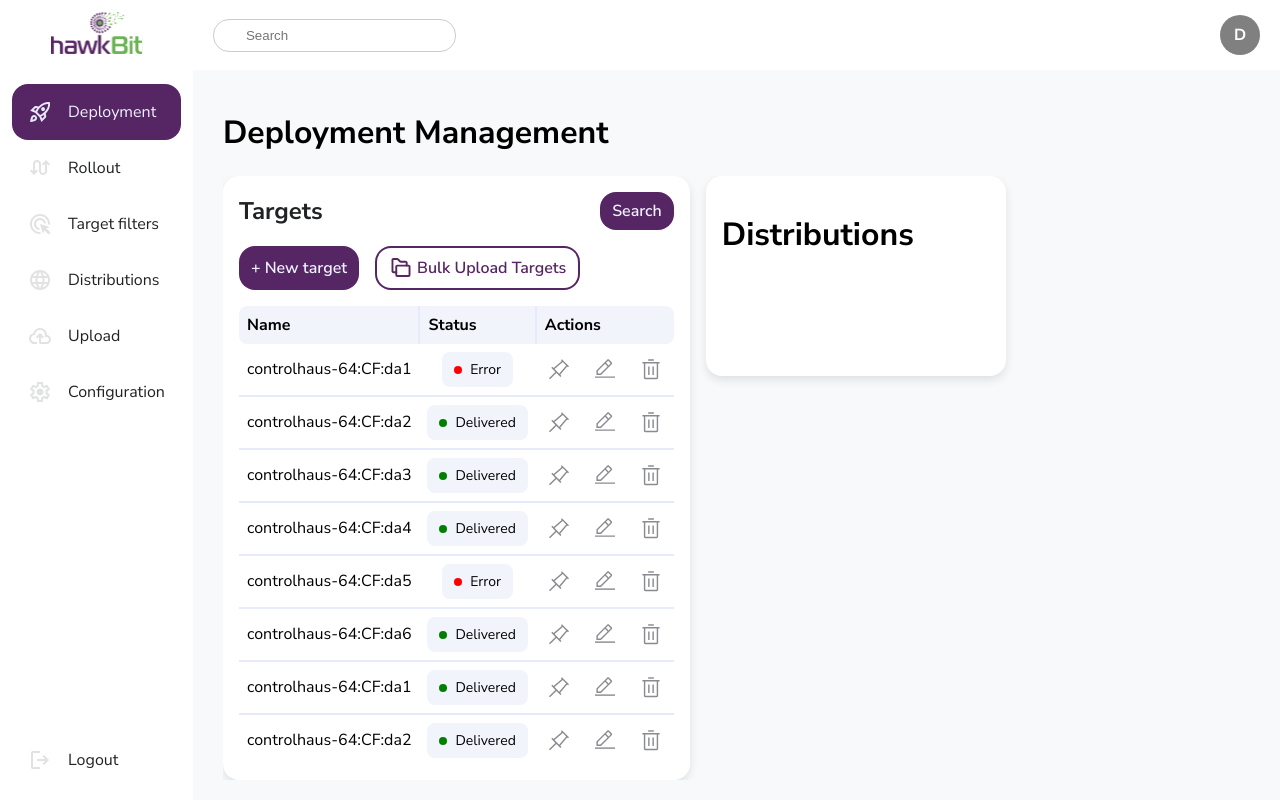
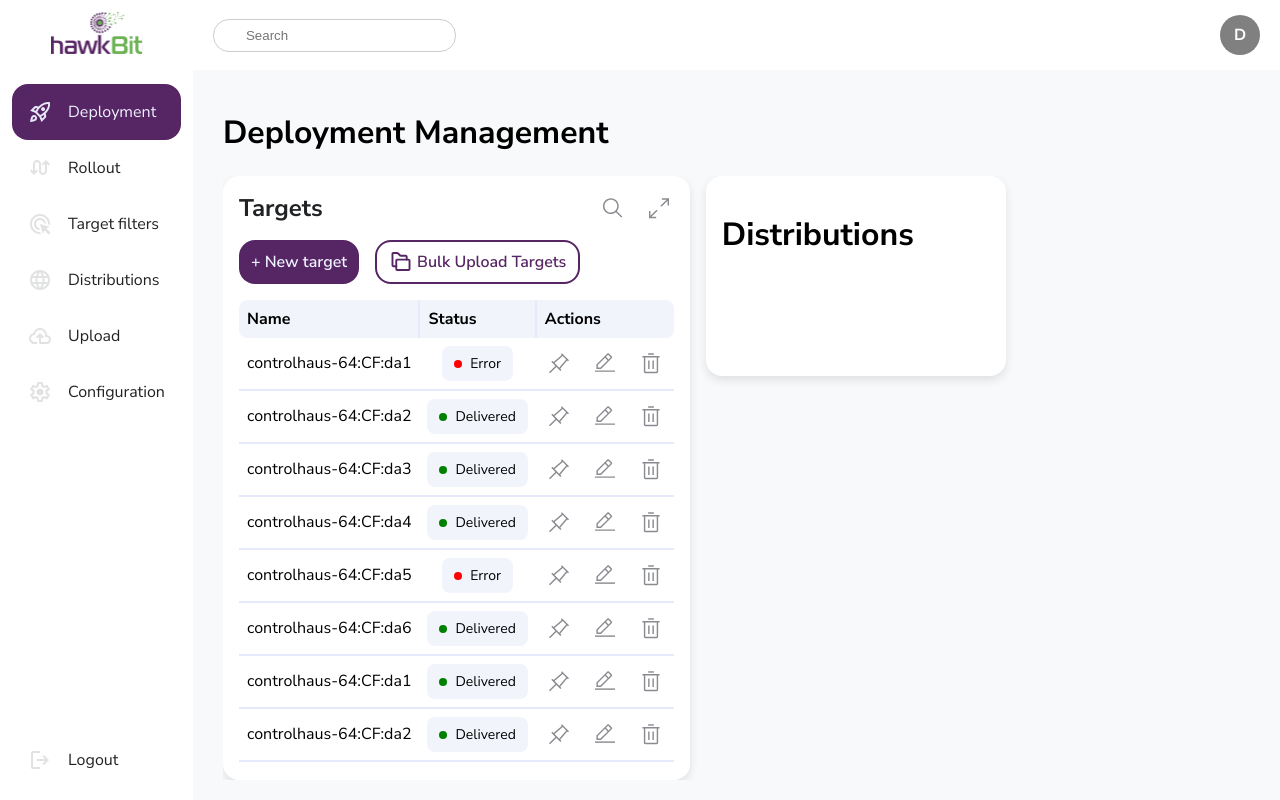
Before and after one commit to sbabic/hawkbitgui, a Next.js app: page /x/deployment in a window 1280 px wide. Built offline with nearby package versions, Linux system fonts and the light colour scheme.

Commit message:
feat: Added icons

```diff
--- a/src/app/components/card/index.tsx
+++ b/src/app/components/card/index.tsx
@@ -4,9 +4,13 @@ import { motion } from 'framer-motion';
 import styles from './styles.module.scss';
 import { useEffect, useRef, useState } from 'react';
 
-export default function Card({ children }: { children?: React.ReactNode }) {
-    const [isExpanded, setIsExpanded] = useState(false);
-
+export default function Card({
+    children,
+    expanded = false,
+}: {
+    children?: React.ReactNode;
+    expanded?: boolean;
+}) {
     const [parentWidth, setParentWidth] = useState(300); // Default width
     const [parentHeight, setParentHeight] = useState(200); // Default height
     const cardRef = useRef<HTMLDivElement | null>(null);
@@ -46,10 +50,10 @@ export default function Card({ children }: { children?: React.ReactNode }) {
     return (
         <motion.div
             ref={cardRef}
-            className={`${styles.card} ${isExpanded ? styles.expanded : ''}`}
+            className={`${styles.card} ${expanded ? styles.expanded : ''}`}
             initial={{ minWidth: 300, minHeight: 200 }}
             animate={
-                isExpanded
+                expanded
                     ? {
                           width: parentWidth,
                           height: parentHeight,
@@ -57,7 +61,6 @@ export default function Card({ children }: { children?: React.ReactNode }) {
                     : {}
             }
             transition={{ duration: 0.4, ease: 'easeInOut' }}
-            onClick={() => setIsExpanded(!isExpanded)}
         >
             {children}
         </motion.div>
--- /dev/null
+++ b/src/app/components/icons/expand-icon.tsx
@@ -0,0 +1,37 @@
+'use client';
+
+import React from 'react';
+
+type ExpandIconProps = React.SVGProps<SVGSVGElement>;
+
+export default function ExpandIcon({
+    width = 24,
+    height = 24,
+    ...props
+}: ExpandIconProps) {
+    return (
+        <svg
+            width={width}
+            height={height}
+            viewBox='0 0 20 21'
+            fill='none'
+            xmlns='http://www.w3.org/2000/svg'
+            {...props}
+        >
+            <rect
+                width='20'
+                height='20'
+                transform='translate(0 0.723633)'
+                fill='transparent'
+            />
+            <path
+                d='M12.5 1.97363V3.22363H16.6163L11.25 8.58738L12.1337 9.47363L17.5 4.10738V8.22363H18.75V1.97363H12.5Z'
+                fill='currentColor'
+            />
+            <path
+                d='M8.75 12.8586L7.87 11.9736L2.5 17.3399V13.2236H1.25V19.4736H7.5V18.2236H3.38375L8.75 12.8586Z'
+                fill='currentColor'
+            />
+        </svg>
+    );
+}
--- /dev/null
+++ b/src/app/components/icons/minimize-icon.tsx
@@ -0,0 +1,32 @@
+'use client';
+
+import React from 'react';
+
+type MinimizeIconProps = React.SVGProps<SVGSVGElement>;
+
+export default function MinimizeIcon({
+    width = 24,
+    height = 24,
+    ...props
+}: MinimizeIconProps) {
+    return (
+        <svg
+            width={width}
+            height={height}
+            viewBox='0 0 24 24'
+            fill='none'
+            xmlns='http://www.w3.org/2000/svg'
+            {...props}
+        >
+            <rect width='24' height='24' fill='transparent' />
+            <path
+                d='M3 13.5V15H7.9395L1.5 21.4365L2.5605 22.5L9 16.0605V21H10.5V13.5H3Z'
+                fill='currentColor'
+            />
+            <path
+                d='M22.5 2.562L21.444 1.5L15 7.9395V3H13.5V10.5H21V9H16.0605L22.5 2.562Z'
+                fill='currentColor'
+            />
+        </svg>
+    );
+}
--- /dev/null
+++ b/src/app/components/icons/search-icon.tsx
@@ -0,0 +1,33 @@
+'use client';
+
+import React from 'react';
+
+type ClickIconProps = React.SVGProps<SVGSVGElement>;
+
+export default function SearchIcon({
+    width = 24,
+    height = 24,
+    ...props
+}: ClickIconProps) {
+    return (
+        <svg
+            width={width}
+            height={height}
+            viewBox='0 0 20 21'
+            fill='none'
+            xmlns='http://www.w3.org/2000/svg'
+            {...props}
+        >
+            <rect
+                width='20'
+                height='20'
+                transform='translate(0 0.723633)'
+                fill='transparent'
+            />
+            <path
+                d='M18.1249 17.9648L13.4048 13.2448C14.539 11.8831 15.1046 10.1366 14.9839 8.36861C14.8632 6.60058 14.0655 4.94715 12.7568 3.75227C11.4481 2.55739 9.7291 1.91306 7.95741 1.95332C6.18572 1.99358 4.49776 2.71533 3.24467 3.96842C1.99157 5.22152 1.26982 6.90948 1.22956 8.68116C1.1893 10.4529 1.83363 12.1719 3.02851 13.4806C4.22339 14.7893 5.87682 15.587 7.64485 15.7077C9.41288 15.8284 11.1594 15.2628 12.521 14.1286L17.2411 18.8487L18.1249 17.9648ZM2.4999 8.84866C2.4999 7.73614 2.8298 6.6486 3.44789 5.72358C4.06597 4.79855 4.94448 4.07758 5.97231 3.65184C7.00014 3.22609 8.13114 3.1147 9.22229 3.33174C10.3134 3.54878 11.3157 4.08451 12.1024 4.87118C12.8891 5.65785 13.4248 6.66013 13.6418 7.75128C13.8589 8.84242 13.7475 9.97342 13.3217 11.0013C12.896 12.0291 12.175 12.9076 11.25 13.5257C10.325 14.1438 9.23742 14.4737 8.1249 14.4737C6.63357 14.472 5.20379 13.8788 4.14926 12.8243C3.09472 11.7698 2.50156 10.34 2.4999 8.84866Z'
+                fill='currentColor'
+            />
+        </svg>
+    );
+}
--- a/src/app/x/deployment/components/targets-card/index.tsx
+++ b/src/app/x/deployment/components/targets-card/index.tsx
@@ -5,14 +5,36 @@ import Card from '@/app/components/card';
 import Button from '@/app/components/button';
 import FolderIcon from '@/app/components/icons/folder-icon';
 import TargetTable from '@/app/components/target-table';
+import IconButton from '@/app/components/icon-button';
+import SearchIcon from '@/app/components/icons/search-icon';
+import ExpandIcon from '@/app/components/icons/expand-icon';
+import { useState } from 'react';
+import MinimizeIcon from '@/app/components/icons/minimize-icon';
 
 export default function TargetsCard() {
+    const [isExpanded, setIsExpanded] = useState(false);
+
+    const handleExpand = () => {
+        setIsExpanded((prev) => !prev);
+    };
+
     return (
-        <Card>
+        <Card expanded={isExpanded}>
             <div className={styles.cardBody}>
                 <div className={`${styles.header}`}>
                     <h2>Targets</h2>
-                    <Button>Search</Button>
+                    <div className={`${styles.headerButtons}`}>
+                        <IconButton width={'30px'} height={'30px'}>
+                            <SearchIcon />
+                        </IconButton>
+                        <IconButton
+                            width={'30px'}
+                            height={'30px'}
+                            onClick={handleExpand}
+                        >
+                            {isExpanded ? <MinimizeIcon /> : <ExpandIcon />}
+                        </IconButton>
+                    </div>
                 </div>
                 <div className={styles.actionButtons}>
                     <Button>+ New target</Button>
--- a/src/app/x/deployment/components/targets-card/styles.module.scss
+++ b/src/app/x/deployment/components/targets-card/styles.module.scss
@@ -15,6 +15,12 @@
             font-size: 24px;
             margin: 0;
             color: $primary-text-color;
+        }
+
+        .headerButtons {
+            display: flex;
+            flex-direction: row;
+            gap: 16px;
         }
     }
 
```
